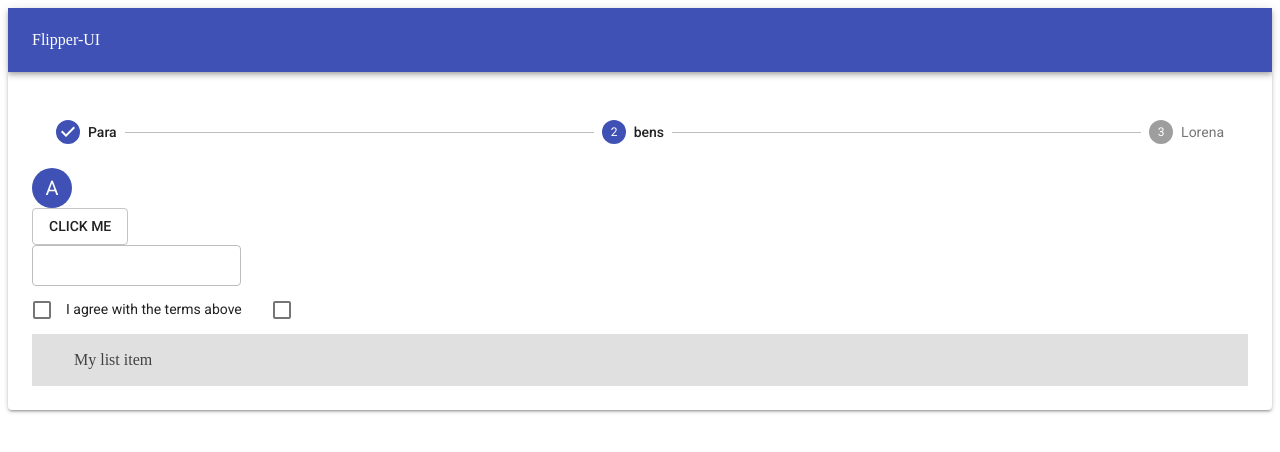
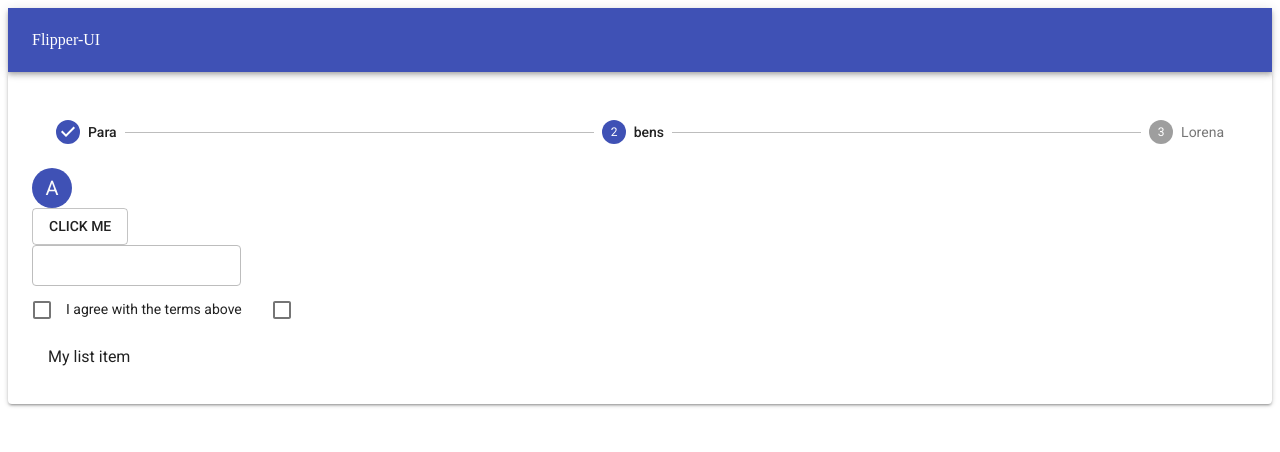
Before and after one commit to nginformatica/flipper-ui, a React app: page / in a window 1280 px wide. Shown: the top 452 px of the page. Built offline with nearby package versions, Linux system fonts and the light colour scheme.

Commit message:
List and listItem

```diff
--- a/src/App.tsx
+++ b/src/App.tsx
@@ -4,10 +4,10 @@ import Avatar from './components/Avatar'
 import Button from './components/Button'
 import Checkbox from './components/Checkbox'
 import Header from './components/Header'
+import ListItem from './components/ListItem'
 import Paper from './components/Paper'
 import Stepper from './components/Stepper'
 import TextField from './components/TextField'
-import ListItem from './components/ListItem'
 
 const App = (
     <div>
@@ -21,7 +21,7 @@ const App = (
             </div>
             <Checkbox name='terms' label='I agree with the terms above' />
             <Checkbox name='terms' />
-            <ListItem label={ 'My list item' } />
+            <ListItem title={ 'My list item' } />
         </Paper>
     </div>
 )
--- a/src/components/ListItem.tsx
+++ b/src/components/ListItem.tsx
@@ -1,48 +1,49 @@
+import {
+    ListItem as MuiListItem,
+    ListItemIcon as MuiListItemIcon,
+    ListItemSecondaryAction as MuiListItemSecondaryAction,
+    ListItemText as MuiListItemText
+} from '@material-ui/core'
 import React from 'react'
-import styled from 'styled-components'
-import { background, text } from '../colors'
 
-interface IProps {
+export interface IProps {
     style?: object
-    icon?: React.ReactNode
+    icon?: React.ReactElement<any>
+    action?: React.ReactElement<any>
     name?: string
-    label?: string
+    title?: string
+    subtitle?: string
     onlyIcon?: boolean
     onClick?: (name) => {}
 }
 
-const StyledListItem = styled.div`
-    padding: 0.5em 1em;
-    font-size: 1em;
-    background: ${background.normal};
-    color: ${text};
-    cursor: pointer;
-    height: 36px;
-    transition: all 500ms ease;
-    display: flex;
-    align-items: center;
-    &:hover {
-        background: ${background.dark};
-    }
-`
-
-const Label = styled.span`
-    margin-left: 24px
-`
-
-const IconWrapper = styled.div`
-    margin-left: 2px;
-`
-
-const ListItem = ({ icon, label, name, onClick, onlyIcon, style }: IProps) =>
-    <StyledListItem
+const ListItem = ({ action, icon, title, subtitle, name, onClick, onlyIcon, style }: IProps) =>
+    <MuiListItem
+        button
         style={ style }
-        title={ label }
         onClick={ () => onClick!(name) }>
-        <IconWrapper>
-            { icon }
-        </IconWrapper>
-        { !onlyIcon && <Label>{ label }</Label> }
-    </StyledListItem>
+        {
+            icon && (
+                <MuiListItemIcon>
+                    { icon }
+                </MuiListItemIcon>
+            )
+        }
+        {
+            !onlyIcon && (
+                <MuiListItemText
+                    primary={ title }
+                    secondary={ subtitle }
+                />
+            )
+        }
+        {
+            !onlyIcon && action && (
+                <MuiListItemSecondaryAction>
+                    { icon }
+                </MuiListItemSecondaryAction>
+            )
+        }
+    </MuiListItem>
 
 export default ListItem
```
Also changed, not shown: src/components/List.tsx (+12 -16 lines).
